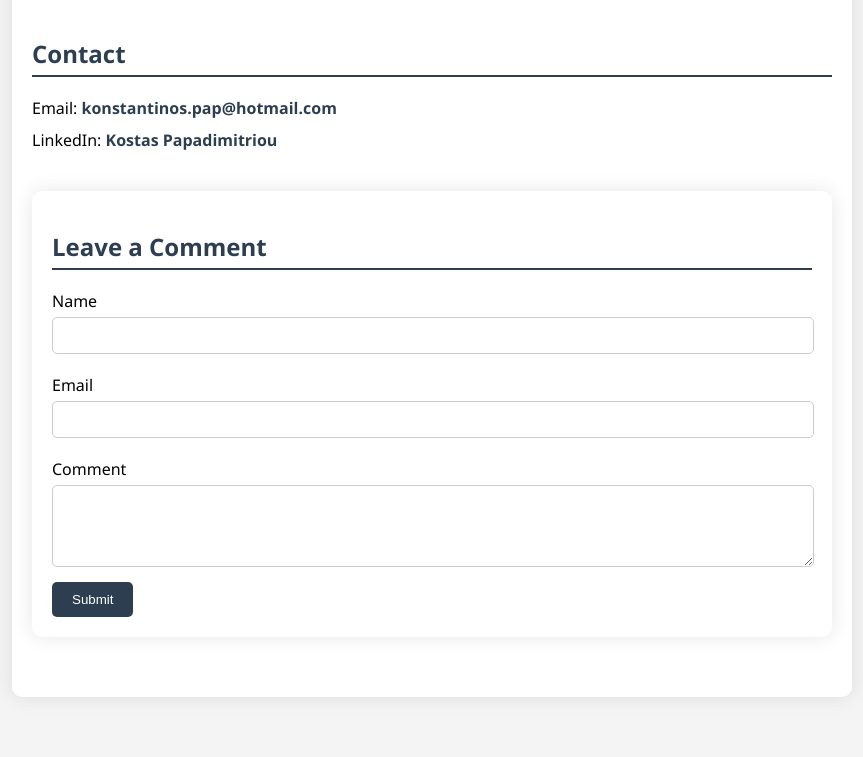
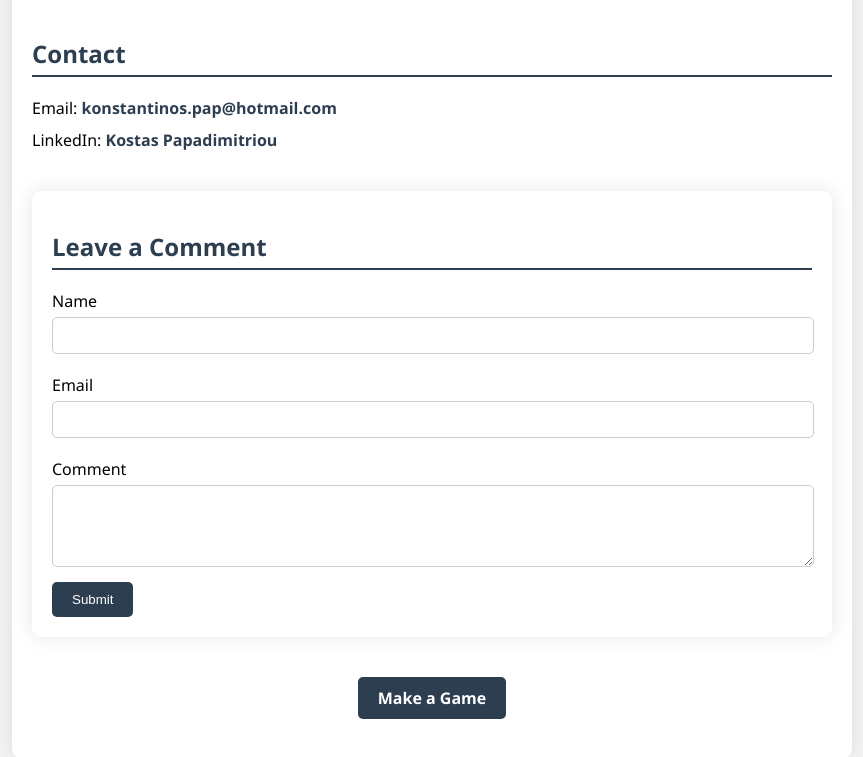
Before and after one commit to KostPapad/KostPapad.github.io, a plain HTML site: page index.html in a window 1280 px wide. Shown: the part 1195-1952 px from the top of the page, without its empty margins (208-1071 px from the left). Before the commit the page ends 1922 px from the top, so only its background shows below. Drawn offline with Linux system fonts and the light colour scheme.

Commit message:
Update index.html

```diff
--- a/index.html
+++ b/index.html
@@ -110,6 +110,22 @@
         .comment-box button:hover {
             background-color: #34495e;
         }
+        .game-button {
+            text-align: center;
+            margin: 20px 0;
+        }
+        .game-button a {
+            display: inline-block;
+            background-color: #2c3e50;
+            color: white;
+            padding: 10px 20px;
+            border-radius: 5px;
+            text-decoration: none;
+            font-weight: bold;
+        }
+        .game-button a:hover {
+            background-color: #34495e;
+        }
     </style>
 </head>
 <body>
@@ -164,6 +180,9 @@
                 <button type="submit">Submit</button>
             </form>
         </section>
+        <div class="game-button">
+            <a href="game.html">Make a Game</a>
+        </div>
     </main>
     <script>
         document.addEventListener('DOMContentLoaded', function() {
```
